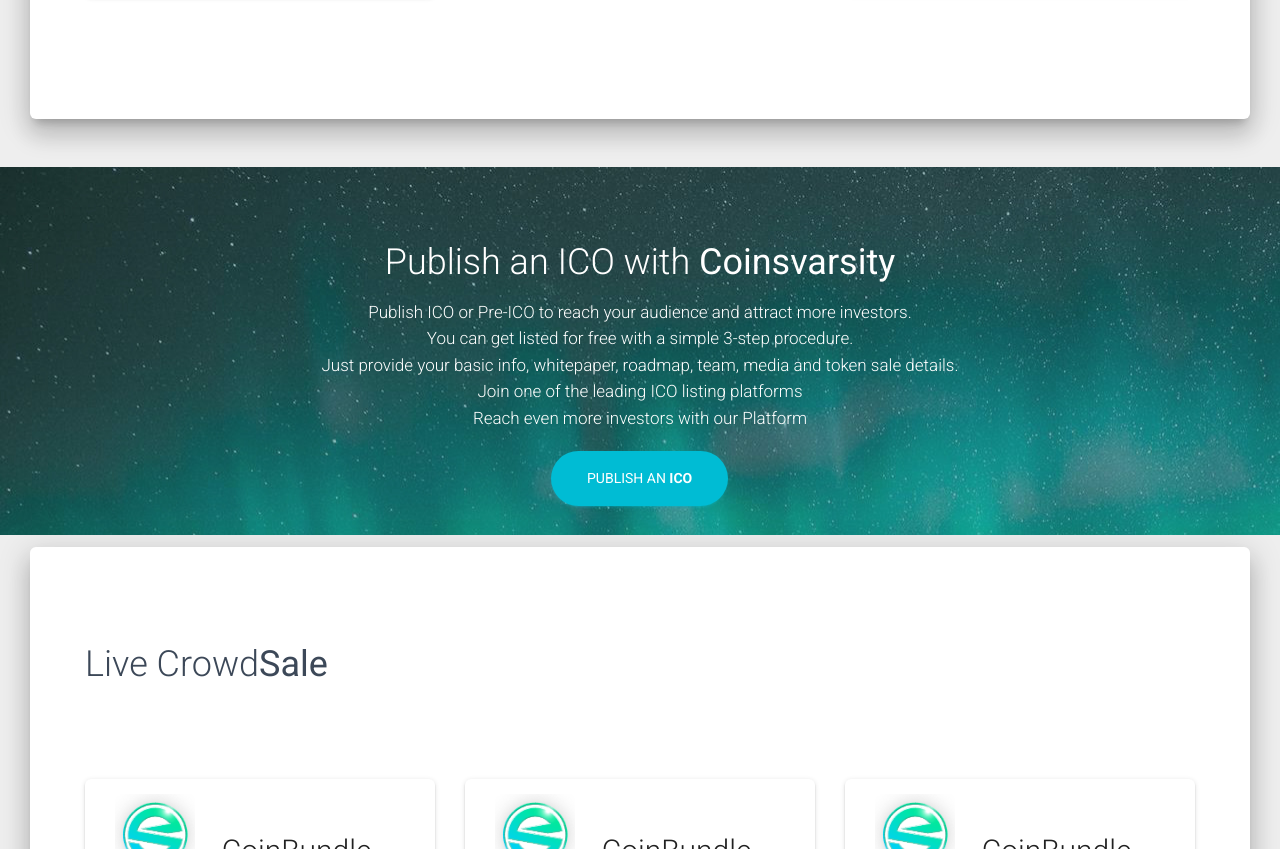
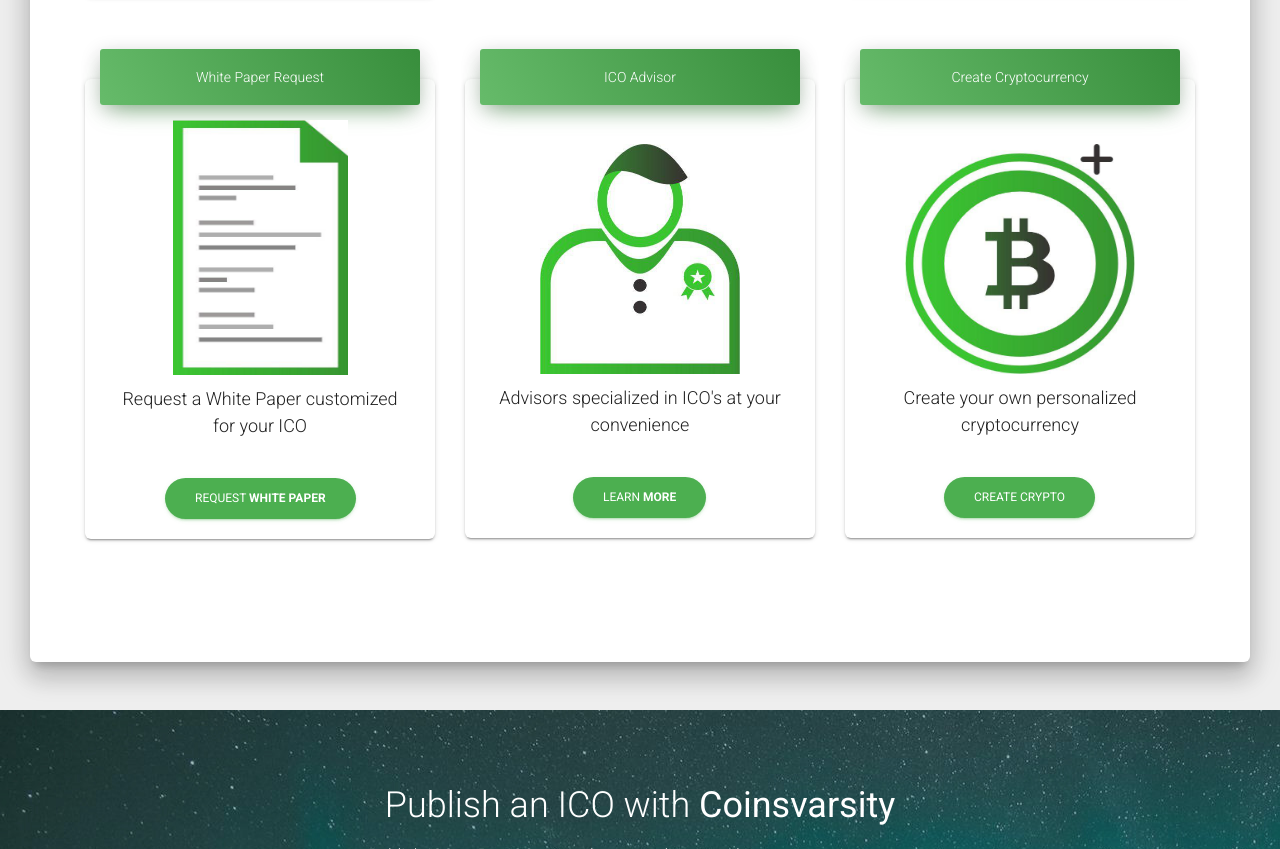
Before and after one commit to NaveenVishwanatham/coinsvarsity, a website: page public/index.html in a window 1280 px wide. Shown: the part 1197-2046 px from the top of the page. Drawn offline with Linux system fonts and the light colour scheme.

Commit message:
added icons to the SECTION_1

```diff
--- a/public/index.html
+++ b/public/index.html
@@ -214,6 +214,74 @@
                     <!-- End Tabs with icons on Card -->
                   </div>
             </div>
+
+            <div class="row">
+              <div class="col-md-4">
+                <!-- Tabs with icons on Card -->
+                <div class="card card-nav-tabs">
+                  <div class="card-header card-header-success text-center" >
+                      White Paper Request
+                  </div>
+                  <div class="card-body ">
+                    <div class="text-center">
+                        <img src="./assets/img/section-1/4.jpg" alt="KYC ICO" width="175" height="255">
+                        <br>
+                        <h4>Request a White Paper customized for your ICO</h4>
+                        <br>
+                        <a class="btn btn-success btn-raised btn-round " href="javascript:void(0)" data-toggle="dropdown">
+                            Request <strong>White Paper</strong>
+                        </a>
+                    </div>
+                  </div>
+                </div>
+                <!-- End Tabs with icons on Card -->
+              </div>
+
+              <div class="col-md-4">
+                  <!-- Tabs with icons on Card -->
+                  <div class="card card-nav-tabs">
+                    <div class="card-header card-header-success text-center" >
+                        ICO Advisor
+                    </div>
+                    <div class="card-body ">
+                      <br>
+                      <div class="text-center">
+                          <img src="./assets/img/section-1/5.jpg" alt="KYC ICO" width="200" height="230">
+                          <br>
+                          <h4>Advisors specialized in ICO's at your convenience</h4>
+                          <br>
+                          <a class="btn btn-success btn-raised btn-round " href="javascript:void(0)" data-toggle="dropdown">
+                              Learn <strong>More</strong>
+                          </a>
+                        </div>
+                    </div>
+                  </div>
+                  <!-- End Tabs with icons on Card -->
+                </div>
+
+                <div class="col-md-4">
+                  <!-- Tabs with icons on Card -->
+                  <div class="card card-nav-tabs">
+                    <div class="card-header card-header-success text-center" >
+                        Create Cryptocurrency
+                    </div>
+                    <div class="card-body ">
+                      <br>
+                      <div class="text-center">
+                          <img src="./assets/img/section-1/6.jpg" alt="KYC ICO" width="230" height="230">
+                          <br>
+                          <h4>Create your own personalized cryptocurrency</h4>
+                          <br>
+                          <a class="btn btn-success btn-raised btn-round " href="javascript:void(0)" data-toggle="dropdown">
+                              Create Crypto
+                          </a>
+                        </div>
+                    </div>
+                  </div>
+                  <br>
+                  <!-- End Tabs with icons on Card -->
+                </div>
+          </div>
           </div>
         </div>
       </div>
```
Also changed, not shown: public/assets/img/section-1/4.jpg (added), public/assets/img/section-1/5.jpg (added), public/assets/img/section-1/6.jpg (added).
